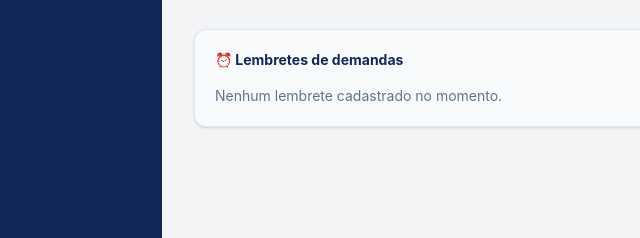
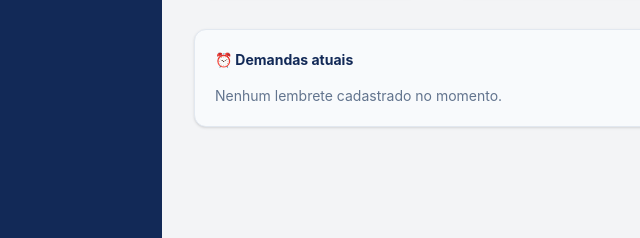
Before and after one commit to anacarvalhoteixeira-ai/OSC, a website built with Vite: page index.html in a window 1280 px wide. Shown: the part 383-621 px from the top of the page, 62-702 px from the left. Built offline with nearby package versions, Linux system fonts and the light colour scheme.

Commit message:
Atualizando o index.html,mudando lembrete de demandas ,para demandas atuais

```diff
--- a/index.html
+++ b/index.html
@@ -162,7 +162,7 @@
             class="rounded-xl border border-slate-200 bg-slate-50 p-5 shadow-sm dark:border-slate-700 dark:bg-slate-800"
           >
             <h3 class="mb-4 text-sm font-bold text-[#122957] dark:text-white">
-              ⏰ Lembretes de demandas
+              ⏰  Demandas atuais
             </h3>
             <div id="lista-lembretes">
               <p class="text-sm text-slate-500 dark:text-slate-400">
```
